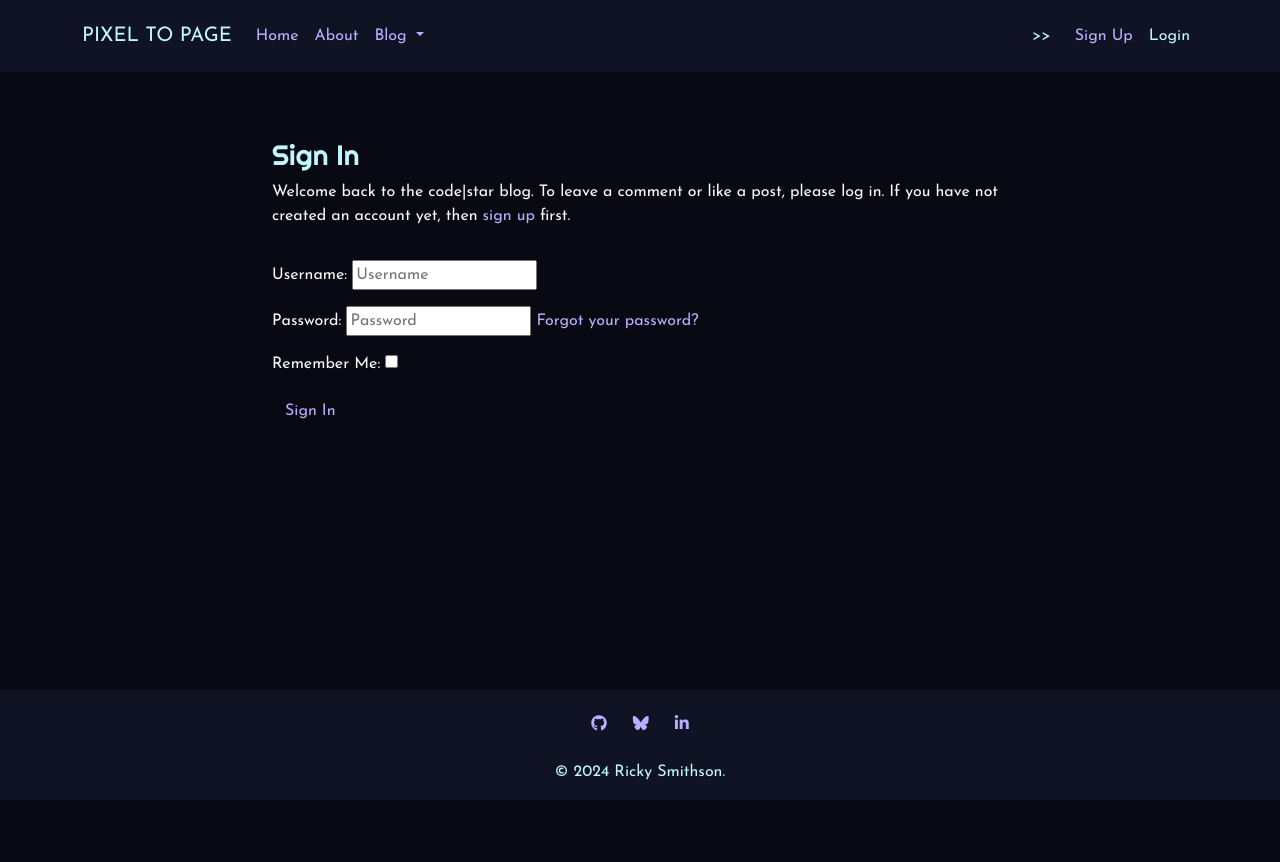
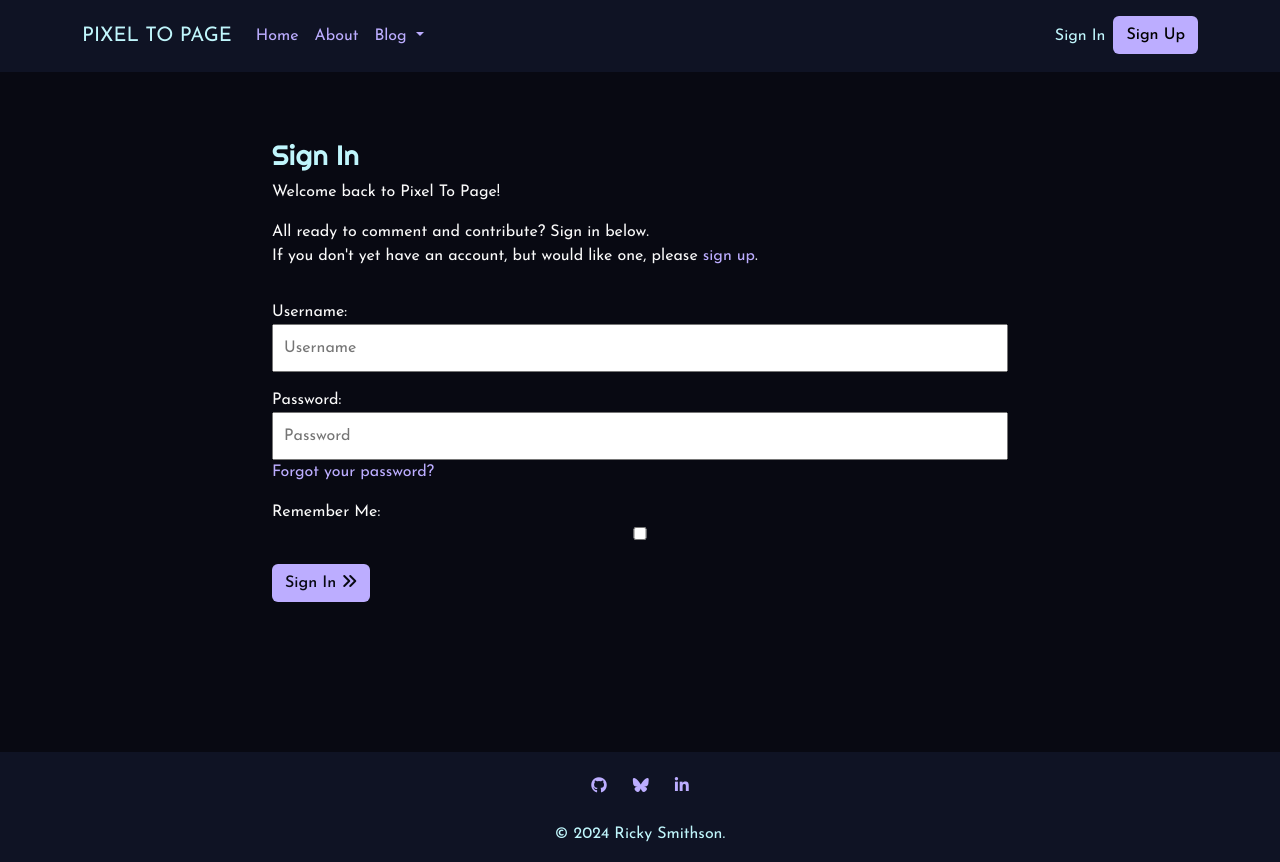
Before and after one commit to TheRickyroy/pixel-to-page, a Django app: page /accounts/login/ in a window 1280 px wide. Before the commit the page ends 800 px from the top, so only its background shows below. Run offline with Django 4.2, Linux system fonts and the light colour scheme; data comes from the database, SQL or seed files in the repository; both versions use the stored data as it was after the commit; some libraries are stand-ins or nearby versions; some web fonts are replaced.

Commit message:
add: allauth template content and styling

```diff
--- a/blog/templates/blog/category.html
+++ b/blog/templates/blog/category.html
@@ -3,7 +3,7 @@
 {% block content %}
 {% load static %}
 
-<div class="container-fluid">
+<div class="container">
     <div class="row">
         <h1>Category: {{ category }}</h1>
         <!-- Blog Entries Column -->
--- a/static/css/style.css
+++ b/static/css/style.css
@@ -30,6 +30,16 @@ body {
 
 main {
   margin: 50px 0 150px;
+}
+
+input {
+  width: 100%;
+  padding: 10px;
+  caret-color: var(--color-background-muted);
+}
+
+input:focus {
+  background-color: var(--color-heading-muted);
 }
 
 section {
@@ -160,6 +170,12 @@ footer {
   color: var(--color-accent);
 }
 
+.btn-alt {
+  background-color: var(--color-accent);
+  color: var(--color-background);
+  font-weight: 500;
+}
+
 .btn:hover {
   color: var(--color-background);
   background-color: var(--color-accent-muted);
--- a/templates/account/login.html
+++ b/templates/account/login.html
@@ -11,11 +11,10 @@
     <div class="row">
         <div class="col-md-8 mt-3 offset-md-2">
             <h3>{% trans "Sign In" %}</h3>
-
-            <p>{% blocktrans %}Welcome back to the code|star blog. To leave a comment or like a post, please log in. If
-                you
-                have not created an account yet, then <a class="link" href="{{ signup_url }}">sign up</a>
-                first.{% endblocktrans %}</p>
+            <p>Welcome back to Pixel To Page!</p>
+            <p>{% blocktrans %}
+                All ready to comment and contribute? Sign in below.<br>
+                If you don't yet have an account, but would like one, please <a class="link" href="{{ signup_url }}">sign up</a>.{% endblocktrans %}</p>
         </div>
     </div>
     <div class="row">
@@ -24,9 +23,9 @@
                 {% csrf_token %}
                 {{ form.as_p }}
                 {% if redirect_field_value %}
-                <input type="hidden" name="{{ redirect_field_name }}" value="{{ redirect_field_value }}" />
+                <input type="hidden" name="{{ redirect_field_name }}" value="{{ redirect_field_value }}">
                 {% endif %}
-                <button class="btn btn-signup right" type="submit">{% trans "Sign In" %}</button>
+                <button class="btn btn-alt" type="submit">{% trans "Sign In" %} <i class="fa-solid fa-angles-right"></i></button>
             </form>
         </div>
     </div>
--- a/templates/base.html
+++ b/templates/base.html
@@ -57,28 +57,21 @@
             </ul>
           </li>
         </ul>
-        <span>
-          {% if user.is_authenticated %}
-          <p class="text-end m-3">How are you today {{ user }}?</p>
-          {% else %}
-          <p class="text-end m-3">>></p>
-          {% endif %}
-        </span>
         <span class="navbar-text">
           <ul class="navbar-nav me-auto mb-2 mb-lg-0">
             {% if user.is_authenticated %}
             <li class="nav-item">
               <a class="nav-link {% if request.path == logout_url %}active{% endif %}" aria-current="page"
-                href="{% url 'account_logout' %}">Logout</a>
+                href="{% url 'account_logout' %}">Sign Out</a>
             </li>
             {% else %}
             <li class="nav-item">
-              <a class="nav-link {% if request.path == signup_url %}active{% endif %}" aria-current="page"
-                href="{% url 'account_signup' %}">Sign Up</a>
+              <a class="nav-link {% if request.path == login_url %}active{% endif %}" aria-current="page"
+                href="{% url 'account_login' %}">Sign In</a>
             </li>
             <li class="nav-item">
-              <a class="nav-link {% if request.path == login_url %}active{% endif %}" aria-current="page"
-                href="{% url 'account_login' %}">Login</a>
+              <a class="btn btn-alt {% if request.path == signup_url %}active{% endif %}" aria-current="page"
+                href="{% url 'account_signup' %}">Sign Up</a>
             </li>
             {% endif %}
           </ul>
```
Also changed, not shown: templates/account/logout.html (+4 -3 lines), templates/account/signup.html (+6 -6 lines), db.sqlite3.
